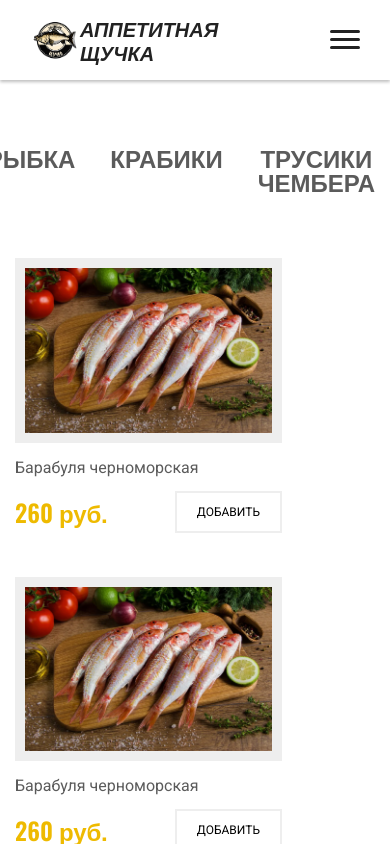
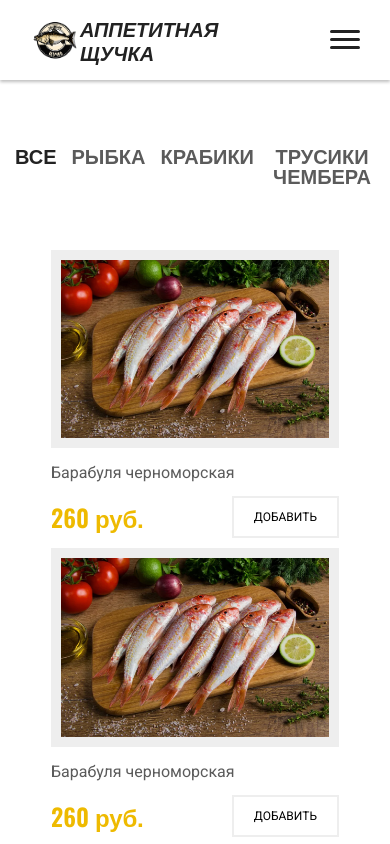
Before and after one commit to OlegKazyrbeg/fishing, a React (Vite) app: page /about in a window 390 px wide. Shown: the top 844 px of the page. Built offline with nearby package versions, Linux system fonts and the light colour scheme; data requests are answered from the project's data file.

Commit message:
catalogContent server update + hoverEffect

```diff
--- a/components/base/card.scss
+++ b/components/base/card.scss
@@ -35,7 +35,16 @@
         font-size: 12px;
         padding: 13px 20px;
         border: 2px solid #EEE;
-        background: rgba(217, 217, 217, 0.00);
         font-family: var(--font2);
+        transition: 0.5s ease;
+
+        &:hover{
+            background-color: #eee;
+        }
+
+        &:active{
+            background-color: #cacaca;
+            border: 2px solid #cacaca;
+        }
     }
 }
--- a/components/pageBlocks/catalog/catalogButtons/catalogButtons.jsx
+++ b/components/pageBlocks/catalog/catalogButtons/catalogButtons.jsx
@@ -1,19 +1,16 @@
 import './catalogButtons.scss'
-import { useState } from 'react';
 
-const CatalogButtons = () => {
-    const [activeBtn, setActiveBtn] = useState(0)
-
+const CatalogButtons = ({value, onClickCategory}) => {
     const categories = ['все', 'рыбка', 'крабики', 'трусики чембера']
 
     return (
         <div className="catalog-buttons">
             <ul className="catalog-buttons-list row">
-                {categories.map((value, i) =>(
+                {categories.map((categoryName, i) =>(
                     <li
                         key={i}
-                        onClick={() => setActiveBtn(i)}
-                        className="catalog-buttons-item"><button className={activeBtn === i ? 'active' : ''}>{value}</button>
+                        onClick={() => onClickCategory(i)}
+                        className="catalog-buttons-item"><button className={value === i ? 'active' : ''}>{categoryName}</button>
                     </li>
                 ))}
             </ul>
--- a/components/pageBlocks/catalog/catalogButtons/catalogButtons.scss
+++ b/components/pageBlocks/catalog/catalogButtons/catalogButtons.scss
@@ -17,3 +17,16 @@
         }
     }
 }
+
+@media (max-width: 576px){
+    .catalog-buttons{
+        &-list{
+            justify-content: center;
+            gap: 15px;
+        }
+
+        &-item button{
+            font-size: 20px;
+        }
+    }
+}
--- a/components/pageBlocks/catalog/catalogContent.jsx
+++ b/components/pageBlocks/catalog/catalogContent.jsx
@@ -6,18 +6,19 @@ import { useState, useEffect } from 'react';
 
 
 const CatalogContent = () => {
+    const [categoryId, setCategoryId] = useState(0)
     const [ItemCategory, setItemCategory] = useState([]);
 
     useEffect(() => {
-        axios.get('http://localhost:3001/itemCategory')
+        axios.get(`http://localhost:3001/itemCategory?${categoryId > 0 ? `type=${categoryId}` : ''}`)
           .then(response => setItemCategory(response.data))
           .catch(error => console.log(error));
-      }, []);
+      }, [categoryId]);
 
     return (
         <section className="catalog">
             <div className="container">
-                <CatalogButtons  />
+                <CatalogButtons value={categoryId} onClickCategory={(i) => setCategoryId(i)}/>
                 <div className="catalog-content row">
                     {ItemCategory.map(item =>(
                         <Card
--- a/components/pageBlocks/catalog/catalogContent.scss
+++ b/components/pageBlocks/catalog/catalogContent.scss
@@ -1,4 +1,25 @@
 .catalog-content{
     flex-wrap: wrap;
     gap: 44px;
+
+    & .category-card{
+        width: calc(25% - 33px);
+    }
 }
+
+@media (max-width: 1024px){
+    .catalog-content{
+        justify-content: center;
+        gap: 10px;
+
+        & .category-card{
+            width: 47%;
+        }
+    }
+}
+
+@media (max-width: 576px){
+    .catalog-content .category-card{
+        width: 80%;
+    }
+}
--- a/components/pageBlocks/home/product/product.scss
+++ b/components/pageBlocks/home/product/product.scss
@@ -123,6 +123,11 @@
             background: none;
             border: 1px solid var(--color5);
             backdrop-filter: none;
+
+            &:hover{
+                background: rgba(255, 255, 255, 0.3);
+                border: 1px solid rgba(255, 255, 255, 0)
+            }
         }
     }
 }
--- a/components/pageBlocks/home/product/productCategory.jsx
+++ b/components/pageBlocks/home/product/productCategory.jsx
@@ -18,7 +18,7 @@ const ProductCategory = () => {
     useEffect(() => {
         axios.get('http://localhost:3001/itemCategory', {
             params: {
-                type: 'crab'
+                type: 3
             }
         })
           .then(response => setItemCategoryCrab(response.data))
@@ -28,7 +28,7 @@ const ProductCategory = () => {
       useEffect(() => {
         axios.get('http://localhost:3001/itemCategory', {
             params: {
-                type: 'calmar'
+                type: 2
             }
         })
           .then(response => setItemCategoryCalmar(response.data))
@@ -38,7 +38,7 @@ const ProductCategory = () => {
       useEffect(() => {
         axios.get('http://localhost:3001/itemCategory', {
             params: {
-                type: 'fish'
+                type: 1
             }
         })
           .then(response => setItemCategoryFish(response.data))
--- a/components/ui/buttons/primaryButton.scss
+++ b/components/ui/buttons/primaryButton.scss
@@ -4,4 +4,10 @@
     backdrop-filter: blur(2px);
     font-size: 16px;
     color: var(--color5);
+    transition: 0.5s ease;
+
+    &:hover{
+        backdrop-filter: blur(0px);
+        background: rgba(255, 255, 255, 0.3);
+    }
 }
--- a/server/db.json
+++ b/server/db.json
@@ -28,28 +28,28 @@
 
     "itemCategory":[
       {
-        "type": "fish",
+        "type": 1,
         "image": "/public/card-image1.webp",
         "name": "Барабуля черноморская",
         "price": "260 руб.",
         "id": 1
       },
       {
-        "type": "fish",
+        "type": 1,
         "image": "/public/card-image1.webp",
         "name": "Барабуля черноморская",
         "price": "260 руб.",
         "id": 2
       },
       {
-        "type": "fish",
+        "type": 1,
         "image": "/public/card-image1.webp",
         "name": "Барабуля черноморская",
         "price": "260 руб.",
         "id": 3
       },
       {
-        "type": "fish",
+        "type": 1,
         "image": "/public/card-image1.webp",
         "name": "Барабуля черноморская",
         "price": "260 руб.",
@@ -59,14 +59,14 @@
 
 
       {
-        "type": "calmar",
+        "type": 3,
         "image": "/public/card-image3.svg",
         "name": "Кальмары",
         "price": "600 руб.",
         "id": 1
       },
       {
-        "type": "calmar",
+        "type": 3,
         "image": "/public/card-image3.svg",
         "name": "Кальмары",
         "price": "600 руб.",
@@ -76,35 +76,35 @@
 
 
       {
-        "type":"crab",
+        "type": 2,
         "image": "/public/card-image2.jpg",
         "name": "Крабы",
         "price": "400 руб.",
         "id": 1
       },
       {
-        "type":"crab",
+        "type": 2,
         "image": "/public/card-image2.jpg",
         "name": "Крабы",
         "price": "400 руб.",
         "id": 2
       },
       {
-        "type":"crab",
+        "type": 2,
         "image": "/public/card-image2.jpg",
         "name": "Крабы",
         "price": "400 руб.",
         "id": 3
       },
       {
-        "type":"crab",
+        "type": 2,
         "image": "/public/card-image2.jpg",
         "name": "Крабы",
         "price": "400 руб.",
         "id": 4
       },
       {
-        "type":"crab",
+        "type": 2,
         "image": "/public/card-image2.jpg",
         "name": "Крабы",
         "price": "400 руб.",
```
